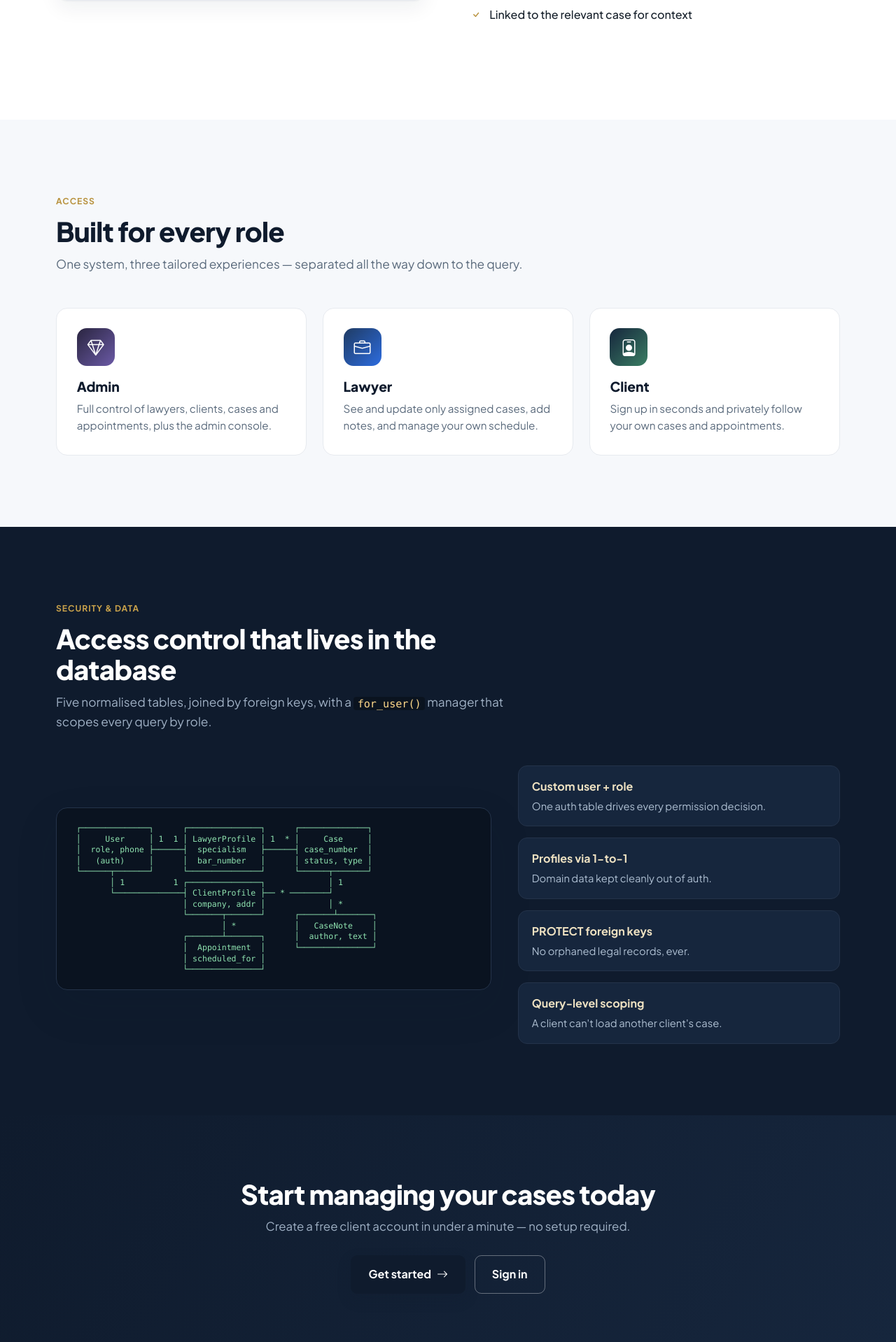
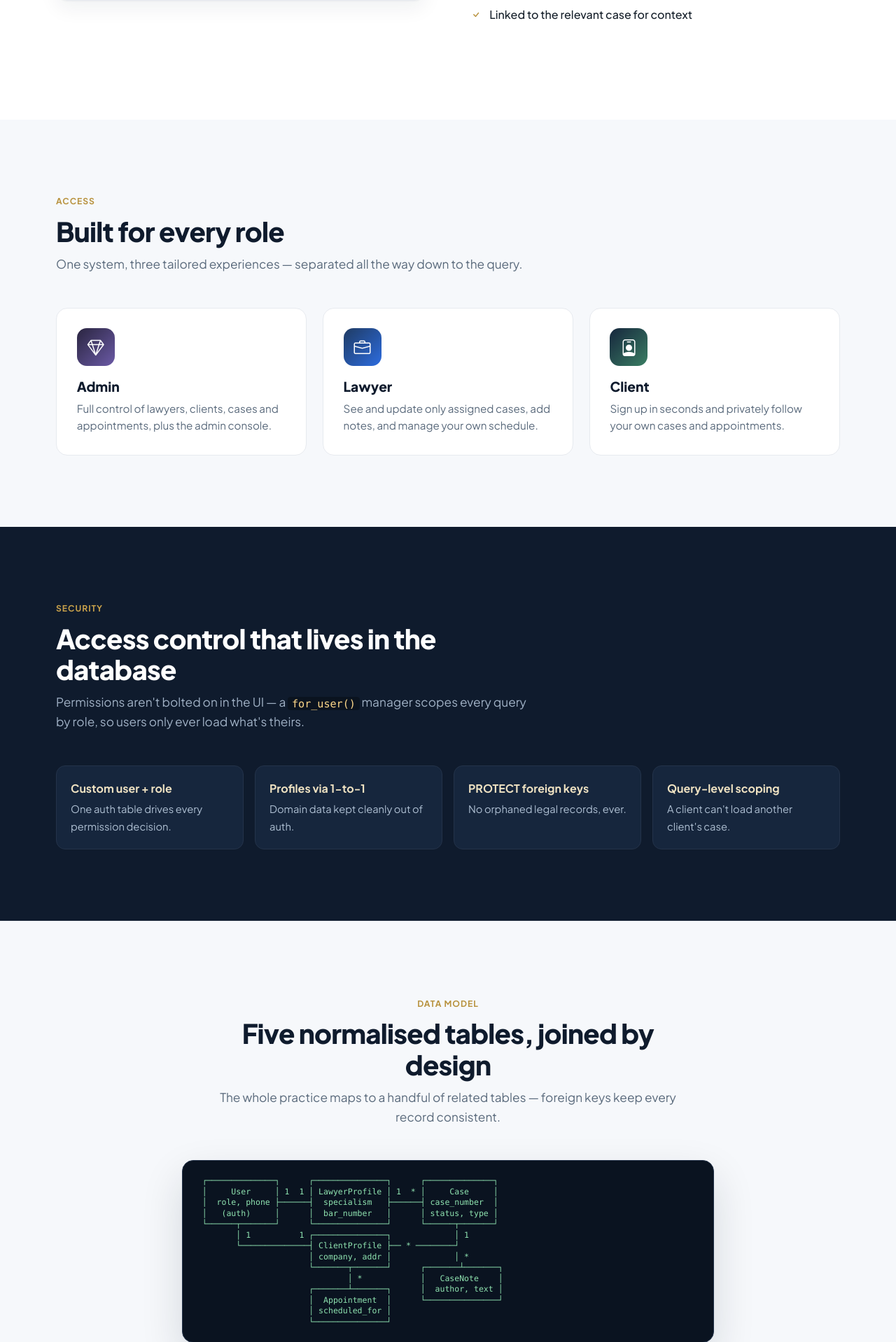
Before and after one commit to KanishkSigar/Legal-Cases-Management-System, a Django app: page / in a window 1280 px wide. Shown: the part 1757-3675 px from the top of the page at 70% size. Run offline with Django 5.2, Linux system fonts and the light colour scheme.

Commit message:
Split Security and Data model into separate sections + smooth scroll
Nav links (Product · Roles · Security · Data model) now each target a distinct,
visually-divided section: Security is the dark access-control panel, Data model is a
separate light section with the ER diagram. Add scroll-behavior:smooth and a points grid.

```diff
--- a/static/app.css
+++ b/static/app.css
@@ -1,3 +1,5 @@
+html { scroll-behavior: smooth; }
+
 /* ============================================================
    Legal CMS — theme & landing styles
    Palette: deep navy + gold accent, clean and professional.
@@ -313,12 +315,15 @@ a { text-decoration: none; }
 /* Dark data section */
 .lp-dark{background:var(--na);color:#dfe6ef}
 .lp-dark code{background:rgba(0,0,0,.3);color:#ffd98a;padding:.05rem .35rem;border-radius:.25rem}
-.lp-data{display:grid;grid-template-columns:1.15fr .85fr;gap:2.4rem;align-items:center}
+.lp-section-head.center{margin-left:auto;margin-right:auto;text-align:center}
+.lp-data-points{list-style:none;padding:0;margin:0;display:grid;grid-template-columns:repeat(auto-fit,minmax(220px,1fr));gap:1rem}
+.lp-data-points li{background:var(--na2);border:1px solid #24334a;border-radius:13px;padding:1.2rem 1.25rem}
+.lp-data-points b{display:block;color:var(--gold-soft);margin-bottom:.2rem}
+.lp-data-points span{color:#aebfd2;font-size:.92rem}
+/* Data-model section (light, contrasts with the dark Security section above it) */
+.lp-datasec{background:var(--soft);border-top:1px solid var(--line)}
+.lp-datasec .lp-er{max-width:760px;margin:0 auto}
 .lp-er{background:#0a1320;color:#8fe3b0;border:1px solid #24334a;border-radius:var(--r);padding:1.3rem;font-size:.72rem;line-height:1.35;overflow-x:auto;box-shadow:var(--shadow-lg)}
-.lp-data-points{list-style:none;padding:0;margin:0;display:grid;gap:1rem}
-.lp-data-points li{background:var(--na2);border:1px solid #24334a;border-radius:13px;padding:1rem 1.15rem}
-.lp-data-points b{display:block;color:var(--gold-soft);margin-bottom:.15rem}
-.lp-data-points span{color:#aebfd2;font-size:.92rem}
 
 /* CTA band */
 .lp-cta-band{background:linear-gradient(120deg,var(--na),var(--na2));color:#fff;padding:clamp(3.5rem,7vw,6rem) 0}
--- a/templates/landing.html
+++ b/templates/landing.html
@@ -11,7 +11,7 @@
       <a class="lp-logo" href="#top"><span class="lp-logo-mark"><i class="bi bi-bank2"></i></span> Case<span class="g">Harbor</span></a>
       <nav class="lp-nav-links">
         <a href="#product">Product</a>
-        <a href="#features">Features</a>
+        <a href="#roles">Roles</a>
         <a href="#security">Security</a>
         <a href="#data">Data model</a>
       </nav>
@@ -140,7 +140,7 @@
   </section>
 
   <!-- ============ ROLES ============ -->
-  <section class="lp-section lp-soft">
+  <section class="lp-section lp-soft" id="roles">
     <div class="lp-container">
       <div class="lp-section-head reveal">
         <span class="lp-eyebrow">Access</span>
@@ -167,17 +167,34 @@
     </div>
   </section>
 
-  <!-- ============ SECURITY / DATA ============ -->
+  <!-- ============ SECURITY ============ -->
   <section class="lp-section lp-dark" id="security">
     <div class="lp-container">
       <div class="lp-section-head reveal">
-        <span class="lp-eyebrow gold">Security &amp; data</span>
+        <span class="lp-eyebrow gold">Security</span>
         <h2>Access control that lives in the database</h2>
-        <p>Five normalised tables, joined by foreign keys, with a <code>for_user()</code>
-          manager that scopes every query by role.</p>
+        <p>Permissions aren't bolted on in the UI — a <code>for_user()</code> manager
+          scopes every query by role, so users only ever load what's theirs.</p>
       </div>
-      <div class="lp-data" id="data">
-        <pre class="lp-er reveal">
+      <ul class="lp-data-points reveal">
+        <li><b>Custom user + role</b><span>One auth table drives every permission decision.</span></li>
+        <li><b>Profiles via 1-to-1</b><span>Domain data kept cleanly out of auth.</span></li>
+        <li><b>PROTECT foreign keys</b><span>No orphaned legal records, ever.</span></li>
+        <li><b>Query-level scoping</b><span>A client can't load another client's case.</span></li>
+      </ul>
+    </div>
+  </section>
+
+  <!-- ============ DATA MODEL ============ -->
+  <section class="lp-section lp-datasec" id="data">
+    <div class="lp-container">
+      <div class="lp-section-head center reveal">
+        <span class="lp-eyebrow">Data model</span>
+        <h2>Five normalised tables, joined by design</h2>
+        <p>The whole practice maps to a handful of related tables — foreign keys keep
+          every record consistent.</p>
+      </div>
+      <pre class="lp-er reveal">
  ┌──────────────┐      ┌───────────────┐      ┌──────────────┐
  │     User     │ 1  1 │ LawyerProfile │ 1  * │     Case     │
  │  role, phone ├──────┤  specialism   ├──────┤ case_number  │
@@ -192,13 +209,6 @@
                        │  Appointment  │      └───────────────┘
                        │ scheduled_for │
                        └───────────────┘</pre>
-        <ul class="lp-data-points reveal">
-          <li><b>Custom user + role</b><span>One auth table drives every permission decision.</span></li>
-          <li><b>Profiles via 1-to-1</b><span>Domain data kept cleanly out of auth.</span></li>
-          <li><b>PROTECT foreign keys</b><span>No orphaned legal records, ever.</span></li>
-          <li><b>Query-level scoping</b><span>A client can't load another client's case.</span></li>
-        </ul>
-      </div>
     </div>
   </section>
 
```
